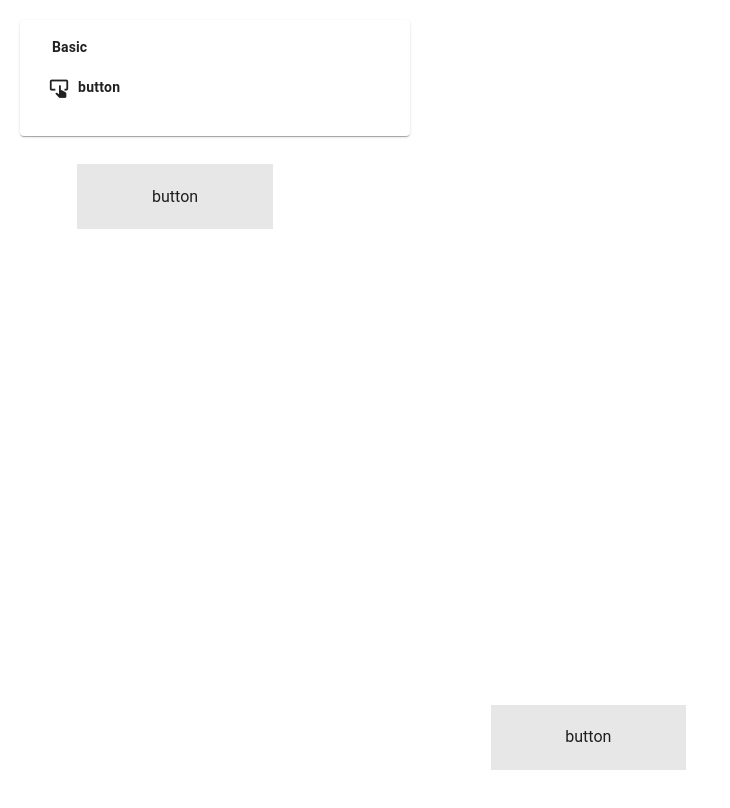
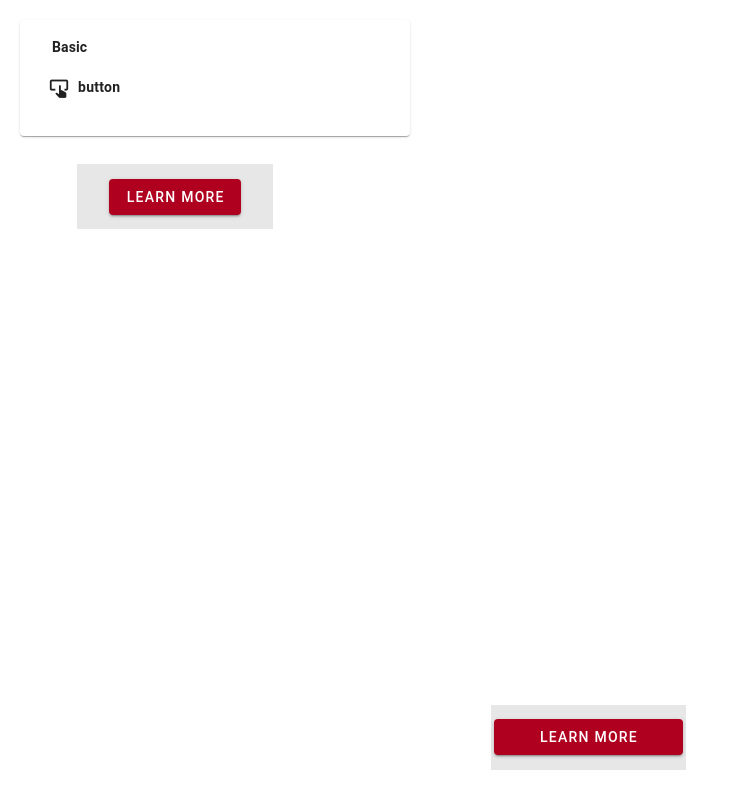
Before and after one commit to ghazialhouwari/web-builder, a Vue app: page / in a window 1280 px wide. Shown: the top 808 px of the page, without its empty margins (0-730 px from the left). Built offline with nearby package versions, Linux system fonts and the light colour scheme.

Commit message:
feat(button): add basic button block

```diff
--- /dev/null
+++ b/src/components/ButtonBlock.vue
@@ -0,0 +1,25 @@
+<script setup lang="ts">
+	import { SectionBlockButton } from '@/utils/types';
+
+	const props = defineProps<{
+		value: SectionBlockButton;
+	}>();
+</script>
+
+<template>
+	<div
+		class="button__container d-flex justify-center"
+		:class="`align-${value.buttonAlignment}`"
+	>
+		<v-btn color="error" :size="value.buttonSize" :block="value.fluid">{{
+			value.buttonText
+		}}</v-btn>
+	</div>
+</template>
+
+<style scoped>
+	.button__container {
+		width: 100%;
+		height: 100%;
+	}
+</style>
--- a/src/components/GridItem.vue
+++ b/src/components/GridItem.vue
@@ -1,9 +1,14 @@
 <script setup lang="ts">
 	import { ref } from 'vue';
 	import useGridItemDraggable from '@/composables/useGridItemDraggable';
-	import { SectionBlock, SectionBlockLayout } from '@/utils/types';
+	import {
+		SectionBlock,
+		SectionBlockLayout,
+		BlockComponentType,
+	} from '@/utils/types';
 	import useGrid from '@/composables/useGrid';
 	import useGridItemResize from '@/composables/useGridItemResize';
+	import ButtonBlock from '@/components/ButtonBlock.vue';
 
 	const props = defineProps<{
 		block: SectionBlock;
@@ -17,6 +22,9 @@
 		end: (blockIndex: number) => true,
 		resize: (blockIndex: number, layout: SectionBlockLayout) => true,
 	});
+
+	const blocks = { ButtonBlock };
+	const currentBlock = ref<BlockComponentType>('ButtonBlock');
 
 	const gridItem = ref<HTMLElement | null>(null);
 	const dragHandle = ref<HTMLElement | null>(null);
@@ -50,7 +58,7 @@
 <template>
 	<div
 		ref="gridItem"
-		class="grid-item d-flex align-center justify-center"
+		class="grid-item d-flex"
 		:style="{
 			'--row-start': block.layout[viewType].start.y,
 			'--col-start': block.layout[viewType].start.x,
@@ -61,7 +69,7 @@
 		}"
 	>
 		<span ref="dragHandle" class="grid-item__handle"></span>
-		{{ block.type }}
+		<component :is="blocks[currentBlock]" :value="block.value" />
 		<div ref="resizeHandle" class="grid-item__resize">
 			<span data-directions="top,left" class="resize__handle top left"></span>
 			<span data-directions="top,center" class="resize__handle top center"></span>
--- a/src/data/blocks.ts
+++ b/src/data/blocks.ts
@@ -19,7 +19,8 @@ export const blocks: SiteBlock[] = [
 				newWindow: false,
 			},
 			buttonAlignment: 'center',
-			buttonSize: 'medium',
+			fluid: true,
+			buttonSize: 'default',
 		},
 	},
 	// mdi-image-outline 6x6
--- a/src/data/sections.ts
+++ b/src/data/sections.ts
@@ -34,7 +34,8 @@ export const sections: Section[] = [
 						newWindow: false,
 					},
 					buttonAlignment: 'center',
-					buttonSize: 'medium',
+					buttonSize: 'default',
+					fluid: false,
 				},
 				layout: {
 					desktop: {
@@ -96,7 +97,8 @@ export const sections: Section[] = [
 						newWindow: false,
 					},
 					buttonAlignment: 'center',
-					buttonSize: 'medium',
+					buttonSize: 'default',
+					fluid: true,
 				},
 				layout: {
 					desktop: {
```
Also changed, not shown: src/utils/types.ts (+7 -1 lines).
